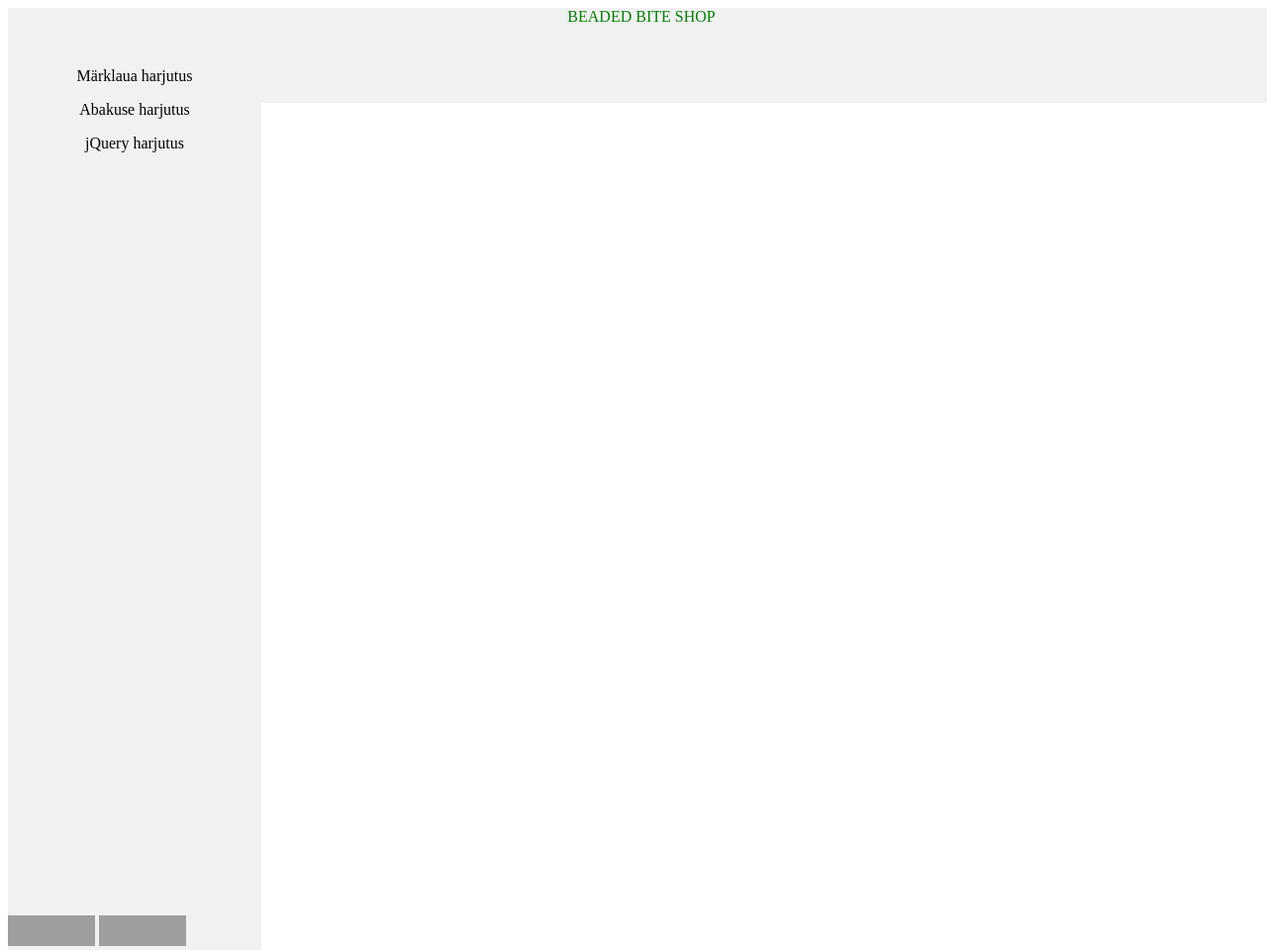
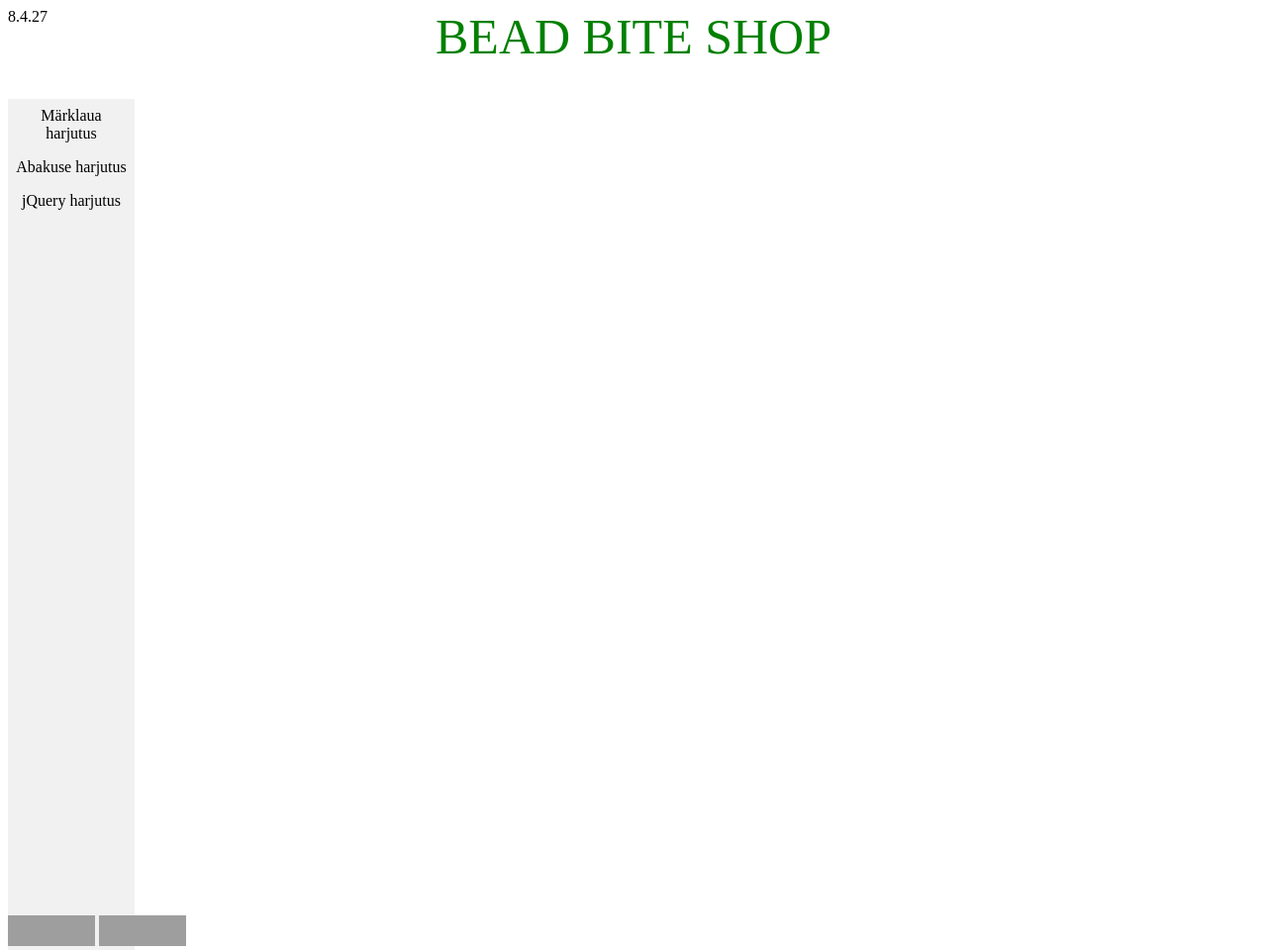
Before and after one commit to mpalmeos/Koduleht, a PHP site: page / in a window 1280 px wide. Shown: the whole page at 99% size. Run offline with PHP 8.4, Linux system fonts and the light colour scheme; grey boxes are pictures that could not be loaded.

Commit message:
getting the banner right

```diff
--- a/CSS/Style.css
+++ b/CSS/Style.css
@@ -1,18 +1,26 @@
 #title_banner {
-	text-align: center;
-	position: fixed;
+	position: relative;
 	width: 100%;
 	background-color: #f1f1f1;
 	height: 10%;
+}
+
+#title_text {
+	position: absolute;
+	left: 0;
+	top: 50%;
+	width: 100%;
+	text-align: center;
+	font-size: 50px;
 	color: green;
 }
 
 ul {
 	list-style-type: none;
-	top: 60px;
+	top: 100px;
 	margin: 0;
 	padding: 0;
-	width: 20%;
+	width: 10%;
 	background-color: #f1f1f1;
 	height: 100%;
 	position: fixed;
--- a/index.php
+++ b/index.php
@@ -9,7 +9,7 @@
 	<body>
 
 	<div id="title_banner">
-	BEADED BITE SHOP
+	<div id="title_text">BEAD BITE SHOP</div>
 	</div>
 
 	<div id="menu">
```
